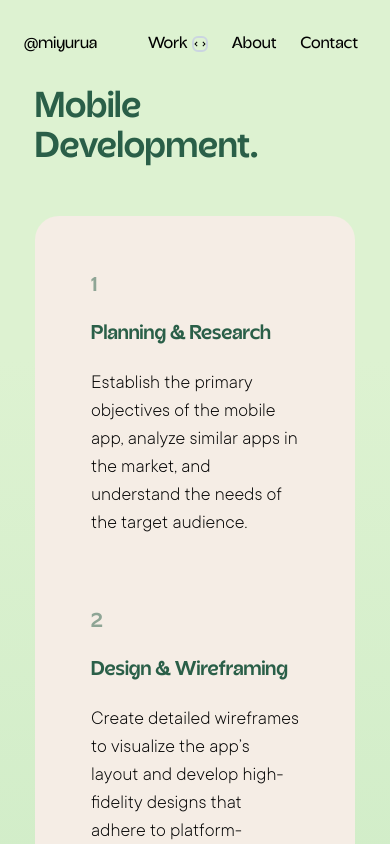
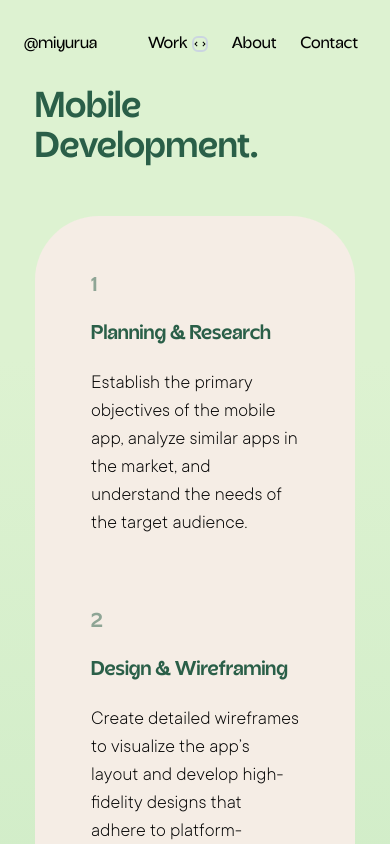
Before and after one commit to miyurua/miuru-portfolio, a Next.js app: page /mobile-development in a window 390 px wide. Shown: the top 844 px of the page. Built offline with nearby package versions, Linux system fonts and the light colour scheme.

Commit message:
mobile web dev page style fixes

```diff
--- a/app/(pages)/mobile-development/page.js
+++ b/app/(pages)/mobile-development/page.js
@@ -18,7 +18,10 @@ const page = () => {
       <p className="text-4xl sm:text-9xl font-bold text-[#2A5F48]">
         Mobile Development.
       </p>
-      <div className="flex items-center w-full bg-[#F5EDE5] rounded-3xl">
+      <div
+        className="flex items-center w-full bg-[#F5EDE5]"
+        style={{ borderRadius: "4rem" }}
+      >
         <div className="grid grid-cols-1 sm:grid-cols-2 p-10  mx-auto gap-10">
           {mobileDevelopmentWorkflow.steps.map((step) => (
             <StepperItem
--- a/app/(pages)/web-development/page.js
+++ b/app/(pages)/web-development/page.js
@@ -18,7 +18,10 @@ const page = () => {
       <p className="text-4xl sm:text-9xl font-bold text-[#2A5F48]">
         Web Development.
       </p>
-      <div className="flex items-center w-full bg-[#F5EDE5] rounded-3xl">
+      <div
+        className="flex items-center w-full bg-[#F5EDE5]"
+        style={{ borderRadius: "4rem" }}
+      >
         <div className="grid grid-cols-1 sm:grid-cols-2 p-10  mx-auto gap-10">
           {webDevelopmentWorkflow.steps.map((step) => (
             <StepperItem
```
